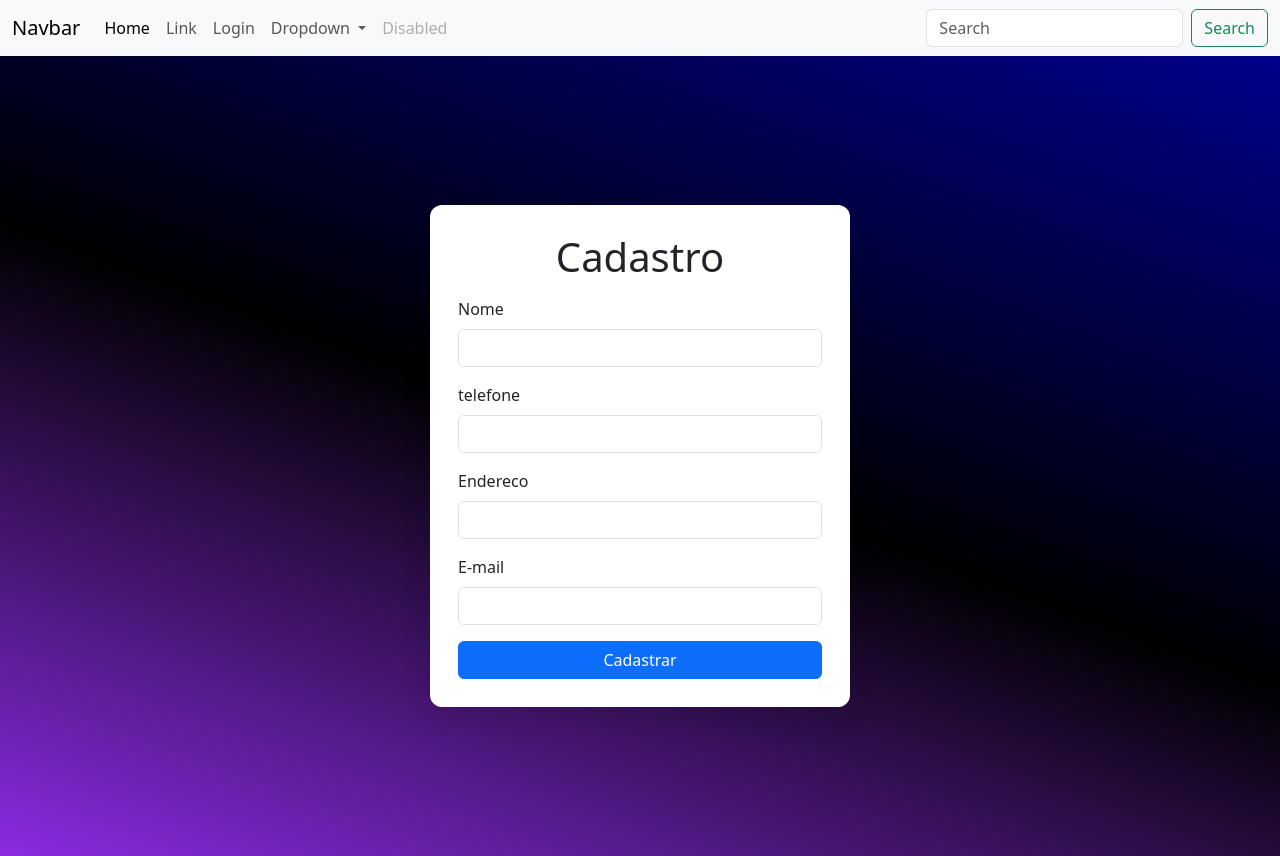
After one commit to RafaelGoncalves-bit/PI-2SEM-FATEC, a PHP site: page /views/user/new.php in a window 1280 px wide. The commit adds this page. Run offline with PHP 8.4, Linux system fonts and the light colour scheme; some libraries are stand-ins or nearby versions.

Commit message:
insercao usuarios
- criacao pagina de login e cadastro
- integracao com codigo do rafael
- insercao de usuarios no banco

```diff
--- a/Backend/views/partials/header.php
+++ b/Backend/views/partials/header.php
@@ -5,5 +5,6 @@
     <meta name="viewport" content="width=device-width, initial-scale=1">
     <title>Bootstrap demo</title>
     <link href="https://cdn.jsdelivr.net/npm/bootstrap@5.3.8/dist/css/bootstrap.min.css" rel="stylesheet" integrity="sha384-sRIl4kxILFvY47J16cr9ZwB07vP4J8+LH7qKQnuqkuIAvNWLzeN8tE5YBujZqJLB" crossorigin="anonymous">
+    <link rel="stylesheet" href="<?= BASE_URL ?>/public/assets/css/style.css">
   </head>
-  <body data-bs-theme="dark">
+  <body data-bs-theme="">
--- a/Backend/views/partials/navbar.php
+++ b/Backend/views/partials/navbar.php
@@ -16,6 +16,9 @@ require_once __DIR__ . '/header.php';
         </li>
         <li class="nav-item">
           <a class="nav-link" href="<?= BASE_URL ?>/views/tipo_servico/new.php">Link</a>
+        </li>
+        <li class="nav-item">
+          <a class="nav-link" href="<?= BASE_URL ?>/views/user">Login</a>
         </li>
         <li class="nav-item dropdown">
           <a class="nav-link dropdown-toggle" href="#" role="button" data-bs-toggle="dropdown" aria-expanded="false">
--- /dev/null
+++ b/Backend/views/user/new.php
@@ -0,0 +1,53 @@
+<?php
+require_once __DIR__ . '/../partials/navbar.php';
+?>
+
+<div class="background-cadastro">
+    <div class="container vh-100 d-flex justify-content-center align-items-center estrela">
+        <div class="col-auto d-flex justify-content-center">
+            <div class="login-card">
+                <div>
+                    <h1 class="text-center">Cadastro</h1>
+                </div>
+                <form action="<?= BASE_URL ?>/controller/UserController.php" method="POST" class="mt-2">
+                    <div class="mb-3">
+                        <label for="nome" class="form-label">Nome</label>
+                        <input type="text" class="form-control" id="nome" name="nome" required>
+                    </div>
+                    <div class="mb-3">
+                        <label for="telefone" class="form-label">telefone</label>
+                        <input type="number" class="form-control" id="telefone" name="telefone" required>
+                    </div>
+                    <div class="mb-3">
+                        <label for="endereco" class="form-label">Endereco</label>
+                        <input type="text" class="form-control" id="endereco" name="endereco" required>
+                    </div>
+                    <!-- <div class="text-center">
+                        <h5>Sexo</h2>
+                            <div class="form-check form-check-inline">
+                                <input class="form-check-input" type="radio" name="sexo" id="sexo" value="masculino">
+                                <label class="form-check-label" for="sexo">Masculino</label>
+                            </div>
+                            <div class="form-check form-check-inline">
+                                <input class="form-check-input" type="radio" name="sexo" id="sexo1" value="feminino">
+                                <label class="form-check-label" for="sexo1">Feminino</label>
+                            </div>
+                    </div> -->
+                    <div class="mb-3">
+                        <label for="email" class="form-label">E-mail</label>
+                        <input type="email" class="form-control" id="email" name="email" required>
+                    </div>
+                    <!-- <div class="mb-3">
+                        <label for="senha" class="form-label">Senha</label>
+                        <input type="password" class="form-control" id="senha" name="senha" required>
+                    </div> -->
+                    <div class="text-center mt-3">
+                        <button type="submit" class="btn btn-primary w-100">Cadastrar</button>
+                        <!-- <a href="./index.php" class="link-card">Login</a> -->
+                    </div>
+                </form>
+            </div>
+        </div>
+    </div>
+
+</div>
```
Also changed, not shown: Backend/controller/UserController.php (added, +21 -0 lines), Backend/model/UserModel.php (added, +57 -0 lines), Backend/views/user/index.php (added, +34 -0 lines), Backend/public/assets/css/style.css (added).
